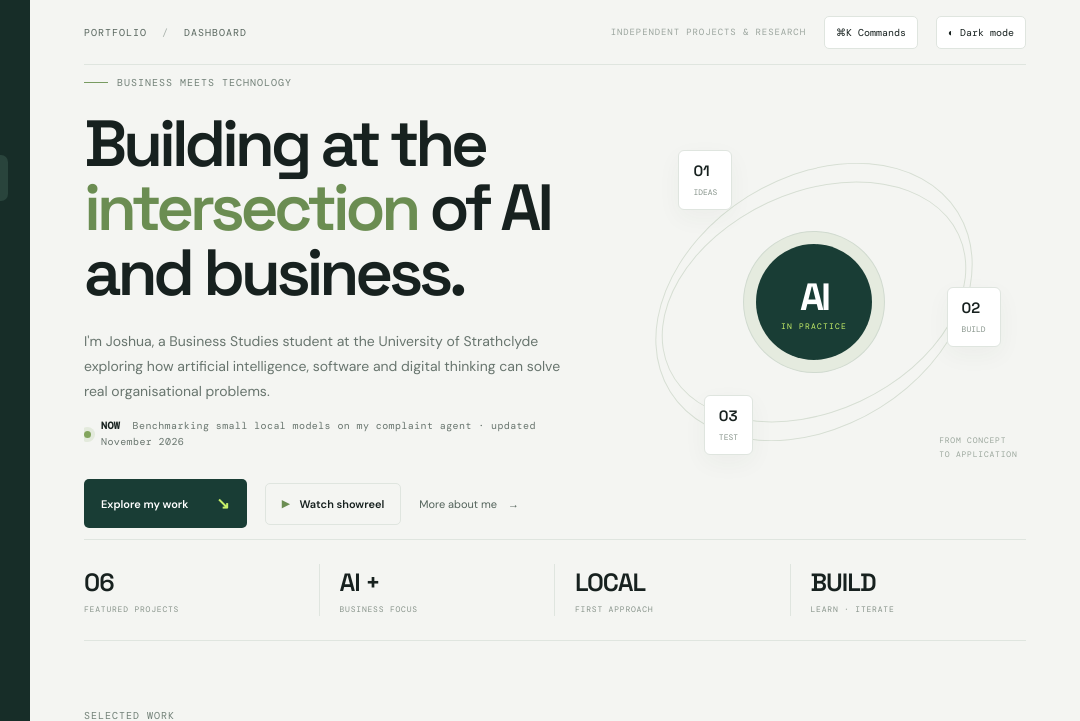
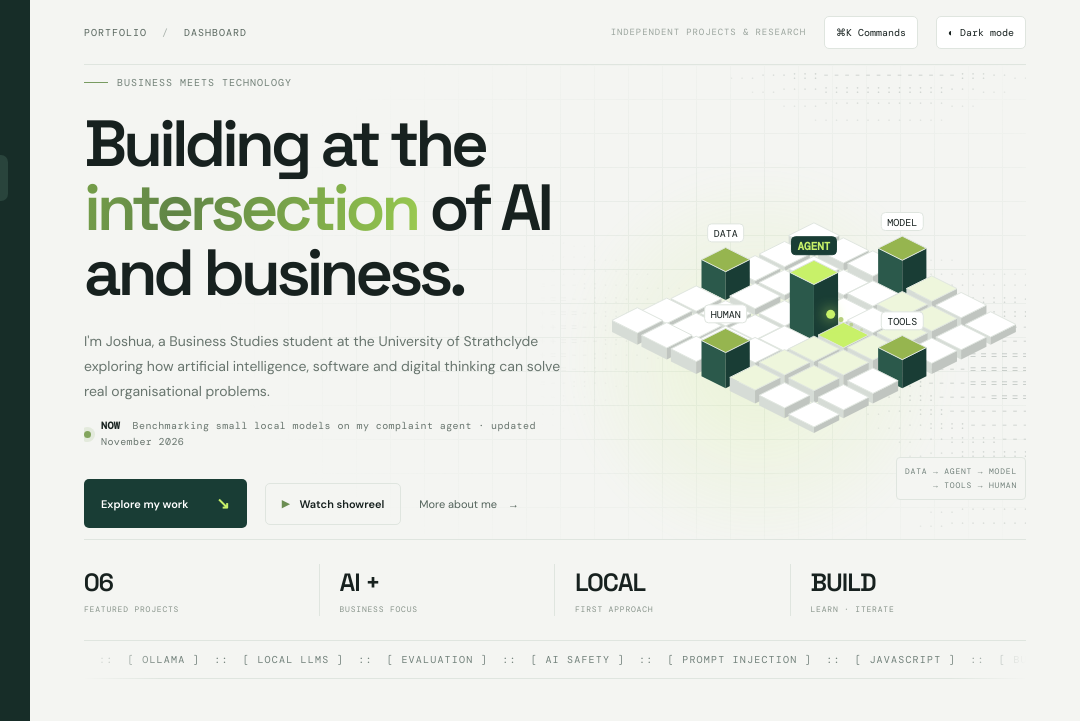
Before and after one commit to joshuat09/portfolio, a plain HTML site: page index.html in a window 1280 px wide. Shown: the top 721 px of the page, 200-1280 px from the left. Drawn offline with nearby package versions, Linux system fonts and the light colour scheme; animation ran at ten frames a second.

Commit message:
Redesign home page: isometric agent diagram, ASCII field and torus, ticker, card tilt, scroll reveals
Co-Authored-By: Claude Opus 5.5 <noreply@anthropic.com>

```diff
--- /dev/null
+++ b/fx.css
@@ -0,0 +1,80 @@
+/* Home-page visual layer, applied only when fx.js has run (body.fx). Remove both files to return to the plain design. */
+
+/* Hero: blueprint grid, ASCII field and the isometric diagram */
+.fx .hero{position:relative;isolation:isolate}
+.fx .hero::before{content:"";position:absolute;inset:0;z-index:-2;pointer-events:none;
+  background-image:linear-gradient(var(--line) 1px,transparent 1px),linear-gradient(90deg,var(--line) 1px,transparent 1px);
+  background-size:34px 34px;opacity:.55;
+  -webkit-mask-image:radial-gradient(ellipse 75% 85% at 70% 50%,#000 30%,transparent 75%);mask-image:radial-gradient(ellipse 75% 85% at 70% 50%,#000 30%,transparent 75%)}
+.fx .hero::after{content:"";position:absolute;right:6%;top:18%;width:420px;height:420px;z-index:-2;pointer-events:none;border-radius:50%;
+  background:radial-gradient(circle,#c8f16933 0%,transparent 65%);filter:blur(10px)}
+.fx-ascii{position:absolute;inset:0;width:100%;height:100%;z-index:-1;pointer-events:none;
+  -webkit-mask-image:linear-gradient(90deg,transparent 0%,transparent 48%,#000 72%,#000 100%);mask-image:linear-gradient(90deg,transparent 0%,transparent 48%,#000 72%,#000 100%)}
+.fx .hero-copy{position:relative;z-index:1}
+.fx .hero-graphic{height:430px;transform:none;overflow:visible}
+.fx-iso{position:absolute;inset:0;width:100%;height:100%}
+.fx .hero-graphic .graphic-caption{right:0;bottom:4%;text-align:right;font-size:8px;line-height:1.8;color:var(--muted);background:var(--bg);padding:6px 8px;border:1px solid var(--line);border-radius:4px}
+
+/* Headline: shimmering accent word */
+.fx .hero h1 em{background:linear-gradient(100deg,#5f8346 0%,#8fbf4d 30%,#c8f169 50%,#8fbf4d 70%,#5f8346 100%);background-size:220% 100%;
+  -webkit-background-clip:text;background-clip:text;color:transparent;animation:fx-shine 7s linear infinite;font-variant-ligatures:none}
+@keyframes fx-shine{to{background-position:-220% 0}}
+
+/* Terminal touches */
+.fx .crumb::after{content:"_";margin-left:2px;color:#6b8d52;animation:fx-blink 1.1s steps(1) infinite}
+@keyframes fx-blink{50%{opacity:0}}
+.fx .section .eyebrow::before,.fx .about .eyebrow::before{content:"//";color:#83a55e;margin-right:2px;letter-spacing:0}
+.fx .primary-btn{position:relative;box-shadow:0 0 0 0 #c8f16900;transition:transform .2s,box-shadow .3s,background .2s}
+.fx .primary-btn:hover{box-shadow:0 10px 30px -8px #6b8d52aa,0 0 0 3px #c8f16955}
+
+/* Metrics: monospace counters with a bracket accent */
+.fx .metrics strong{font-variant-numeric:tabular-nums}
+
+/* Skills ticker */
+.fx-ticker{overflow:hidden;border-bottom:1px solid var(--line);padding:12px 0;font:10px var(--mono);letter-spacing:.12em;color:var(--muted);
+  -webkit-mask-image:linear-gradient(90deg,transparent,#000 8%,#000 92%,transparent);mask-image:linear-gradient(90deg,transparent,#000 8%,#000 92%,transparent)}
+.fx-ticker-run{display:inline-block;white-space:pre;animation:fx-ticker 50s linear infinite}
+.fx-ticker:hover .fx-ticker-run{animation-play-state:paused}
+@keyframes fx-ticker{to{transform:translateX(-50%)}}
+
+/* Project cards: tilt, spotlight and a glowing edge */
+.fx .project-card{position:relative;transform:perspective(1000px) rotateX(var(--rx,0deg)) rotateY(var(--ry,0deg)) translateY(var(--ty,0px));
+  transition:transform .25s ease-out,border-color .25s,box-shadow .3s;will-change:transform}
+.fx .project-card:hover{--ty:-4px;transform:perspective(1000px) rotateX(var(--rx,0deg)) rotateY(var(--ry,0deg)) translateY(var(--ty,0px));
+  border-color:#a9c48f;box-shadow:0 24px 50px -26px #193d3566,0 0 0 1px #c8f16944}
+.fx .project-card::after{content:"";position:absolute;inset:0;pointer-events:none;border-radius:inherit;opacity:0;transition:opacity .3s;
+  background:radial-gradient(420px circle at var(--mx,50%) var(--my,50%),#c8f16926,transparent 45%)}
+.fx .project-card:hover::after{opacity:1}
+.fx .project-visual::after{content:"";position:absolute;inset:0;pointer-events:none;opacity:.35;
+  background:repeating-linear-gradient(0deg,transparent 0 3px,#00000010 3px 4px)}
+
+/* Capabilities: corner brackets on hover */
+.fx .capability{position:relative;transition:border-color .25s,transform .25s}
+.fx .capability:hover{border-color:#a9c48f;transform:translateY(-2px)}
+.fx .capability::before,.fx .capability::after{content:"";position:absolute;width:10px;height:10px;border:1.5px solid #83a55e;opacity:0;transition:opacity .25s}
+.fx .capability::before{top:-1px;left:-1px;border-right:0;border-bottom:0;border-top-left-radius:6px}
+.fx .capability::after{bottom:-1px;right:-1px;border-left:0;border-top:0;border-bottom-right-radius:6px}
+.fx .capability:hover::before,.fx .capability:hover::after{opacity:1}
+
+/* Scroll reveal (uses the separate translate property so it never fights the card tilt) */
+.fx-reveal{opacity:0;translate:0 26px;transition:opacity .7s ease,translate .7s cubic-bezier(.2,.7,.2,1)}
+.fx-reveal.fx-in{opacity:1;translate:0 0}
+
+/* Dark mode */
+body.dark-mode.fx .hero::after{background:radial-gradient(circle,#c8f1691f 0%,transparent 65%)}
+body.dark-mode.fx .project-visual::after{background:repeating-linear-gradient(0deg,transparent 0 3px,#ffffff08 3px 4px)}
+body.dark-mode.fx .hero-graphic .graphic-caption{background:var(--bg)}
+
+@media(max-width:1050px){.fx .hero-graphic{height:380px}}
+@media(max-width:760px){.fx .hero-graphic{height:320px;margin-top:10px}.fx-ascii{-webkit-mask-image:linear-gradient(180deg,transparent 0%,transparent 58%,#000 74%,#000 100%);mask-image:linear-gradient(180deg,transparent 0%,transparent 58%,#000 74%,#000 100%)}.fx .hero::after{width:260px;height:260px;right:-40px;top:auto;bottom:0}}
+@media(prefers-reduced-motion:reduce){
+  .fx .hero h1 em{animation:none}.fx .crumb::after{animation:none}.fx-ticker-run{animation:none}
+  .fx .project-card,.fx .project-card:hover{transform:none}
+}
+@media print{.fx-ticker,.fx-ascii,.fx-iso{display:none!important}.fx .hero h1 em{color:#000;background:none}}
+
+/* ASCII torus */
+.fx-torus{margin:26px 0 0;font:11px/1.05 var(--mono);color:#6b8d52;letter-spacing:.06em;white-space:pre;overflow:hidden;user-select:none}
+body.dark-mode .fx-torus{color:#c8f169}
+@media(max-width:760px){.fx-torus{font-size:9px}}
+@media print{.fx-torus{display:none}}
--- /dev/null
+++ b/fx.js
@@ -0,0 +1,321 @@
+/*
+ * Home-page motion layer: an isometric diagram of the agent pipeline in the hero, an ASCII field behind it,
+ * a decoding headline, count-up metrics, a skills ticker, scroll reveals and tilting project cards.
+ * Everything is decoration on top of the existing page: if this file fails, the page still works.
+ * Respects prefers-reduced-motion (draws one still frame) and pauses when off screen or in a hidden tab.
+ */
+(function () {
+  'use strict';
+  const hero = document.querySelector('.hero');
+  if (!hero) return;
+  document.body.classList.add('fx');
+
+  const reduce = window.matchMedia && matchMedia('(prefers-reduced-motion: reduce)').matches;
+  const finePointer = window.matchMedia && matchMedia('(pointer: fine)').matches;
+  let colours = {};
+  const readColours = () => {
+    const s = getComputedStyle(document.body);
+    const v = n => s.getPropertyValue(n).trim();
+    colours = { ink: v('--ink'), muted: v('--muted'), line: v('--line'), paper: v('--paper'), bg: v('--bg'), green: v('--green') || '#c8f169', dark: document.body.classList.contains('dark-mode') };
+  };
+  readColours();
+  new MutationObserver(readColours).observe(document.body, { attributes: true, attributeFilter: ['class'] });
+
+  /* Runs a draw loop only while its element is on screen and the tab is visible. */
+  function loop(el, draw, fps) {
+    let visible = true, last = 0, raf = 0;
+    const step = now => {
+      raf = 0;
+      if (!visible || document.hidden) return;
+      if (now - last >= 1000 / fps) { last = now; draw(now / 1000); }
+      raf = requestAnimationFrame(step);
+    };
+    const start = () => { if (!raf && !reduce) raf = requestAnimationFrame(step); };
+    if ('IntersectionObserver' in window) {
+      new IntersectionObserver(es => { visible = es[0].isIntersecting; if (visible) start(); }).observe(el);
+    }
+    document.addEventListener('visibilitychange', start);
+    draw(reduce ? 2.2 : 0);
+    start();
+  }
+
+  function sizeCanvas(canvas) {
+    const dpr = Math.min(window.devicePixelRatio || 1, 2);
+    const r = canvas.getBoundingClientRect();
+    canvas.width = Math.max(1, Math.round(r.width * dpr));
+    canvas.height = Math.max(1, Math.round(r.height * dpr));
+    const g = canvas.getContext('2d');
+    g.setTransform(dpr, 0, 0, dpr, 0, 0);
+    return { g, w: r.width, h: r.height };
+  }
+
+  /* ---------- 1. Isometric agent pipeline ---------- */
+  const graphic = document.querySelector('.hero-graphic');
+  if (graphic && graphic.getContext === undefined) {
+    const caption = graphic.querySelector('.graphic-caption');
+    graphic.replaceChildren();
+    graphic.setAttribute('role', 'img');
+    graphic.setAttribute('aria-label', 'Animated isometric diagram: data, a model, tools and a human reviewer connected through a central AI agent');
+    const canvas = document.createElement('canvas');
+    canvas.className = 'fx-iso';
+    canvas.setAttribute('aria-hidden', 'true');
+    graphic.append(canvas);
+    if (caption) { caption.innerHTML = 'DATA → AGENT → MODEL<br>→ TOOLS → HUMAN'; graphic.append(caption); }
+
+    const N = 7, C = 3;
+    const towers = [
+      { x: 0, y: 3, label: 'DATA', h: 30 },
+      { x: 3, y: 0, label: 'MODEL', h: 38 },
+      { x: 6, y: 3, label: 'TOOLS', h: 30 },
+      { x: 3, y: 6, label: 'HUMAN', h: 34 },
+      { x: C, y: C, label: 'AGENT', h: 58, core: true }
+    ];
+    const towerAt = (x, y) => towers.find(t => t.x === x && t.y === y);
+    // The route a request takes: in from data, through the agent to the model and tools, out to a human.
+    const stops = [[0, 3], [3, 3], [3, 0], [3, 3], [6, 3], [3, 3], [3, 6]];
+    const route = [];
+    for (let i = 0; i < stops.length - 1; i++) {
+      const [ax, ay] = stops[i], [bx, by] = stops[i + 1];
+      const n = Math.max(Math.abs(bx - ax), Math.abs(by - ay));
+      for (let k = 0; k < n; k++) route.push([ax + (bx - ax) * k / n, ay + (by - ay) * k / n]);
+    }
+    route.push(stops[stops.length - 1]);
+
+    let view = sizeCanvas(canvas);
+    let pointer = null;
+    addEventListener('resize', () => { view = sizeCanvas(canvas); });
+    hero.addEventListener('pointermove', e => {
+      const r = canvas.getBoundingClientRect();
+      pointer = { x: (e.clientX - r.left) / r.width, y: (e.clientY - r.top) / r.height };
+    });
+    hero.addEventListener('pointerleave', () => { pointer = null; });
+
+    function shade(hex, amt) {
+      const m = /^#?([\da-f]{2})([\da-f]{2})([\da-f]{2})$/i.exec(hex || '');
+      if (!m) return hex;
+      const c = [1, 2, 3].map(i => Math.max(0, Math.min(255, Math.round(parseInt(m[i], 16) * (1 + amt)))));
+      return '#' + c.map(n => n.toString(16).padStart(2, '0')).join('');
+    }
+
+    loop(graphic, t => {
+      const { g, w, h } = view;
+      g.clearRect(0, 0, w, h);
+      const tw = Math.min(w / (N + 0.2), (h - 64) / (N * 0.5 + 1.1) * 2);
+      const th = tw / 2;
+      const ox = w / 2, oy = (h - N * th) / 2 + 30;
+      const at = (x, y) => [ox + (x - y) * tw / 2, oy + (x + y) * th / 2];
+      // The wave's centre drifts in a circle, or follows the pointer.
+      const wx = pointer ? pointer.x * N : C + Math.cos(t * 0.5) * 2.4;
+      const wy = pointer ? pointer.y * N : C + Math.sin(t * 0.5) * 2.4;
+      const ink = colours.ink, line = colours.line, paper = colours.paper, green = colours.green;
+      const sideL = colours.dark ? shade(paper, 0.35) : shade(line, -0.04);
+      const sideR = colours.dark ? shade(paper, 0.12) : shade(line, -0.14);
+
+      const block = (x, y, z, top, left, right, gap) => {
+        const [cx, cy] = at(x + 0.5, y + 0.5);
+        const hw = tw / 2 * gap, hh = th / 2 * gap;
+        const T = cy - z;
+        g.beginPath(); g.moveTo(cx - hw, T); g.lineTo(cx, T + hh); g.lineTo(cx, cy + hh); g.lineTo(cx - hw, cy); g.closePath();
+        g.fillStyle = left; g.fill();
+        g.beginPath(); g.moveTo(cx, T + hh); g.lineTo(cx + hw, T); g.lineTo(cx + hw, cy); g.lineTo(cx, cy + hh); g.closePath();
+        g.fillStyle = right; g.fill();
+        g.beginPath(); g.moveTo(cx, T - hh); g.lineTo(cx + hw, T); g.lineTo(cx, T + hh); g.lineTo(cx - hw, T); g.closePath();
+        g.fillStyle = top; g.fill();
+        g.strokeStyle = line; g.lineWidth = 1; g.stroke();
+        return [cx, T];
+      };
+
+      // Packet position along the route (drawn in depth order with the tiles).
+      const speed = 2.2, p = (t * speed) % route.length;
+      const i0 = Math.floor(p), f = p - i0;
+      const a = route[i0], b = route[Math.min(i0 + 1, route.length - 1)];
+      const px = a[0] + (b[0] - a[0]) * f, py = a[1] + (b[1] - a[1]) * f;
+      const trail = [0, 0.35, 0.7, 1.05].map(d => {
+        const q = ((p - d) % route.length + route.length) % route.length, j = Math.floor(q), ff = q - j;
+        const A = route[j], B = route[Math.min(j + 1, route.length - 1)];
+        return [A[0] + (B[0] - A[0]) * ff, A[1] + (B[1] - A[1]) * ff];
+      });
+      const labels = [];
+
+      for (let s = 0; s <= 2 * (N - 1); s++) {
+        for (let x = 0; x < N; x++) {
+          const y = s - x;
+          if (y < 0 || y >= N) continue;
+          const tower = towerAt(x, y);
+          const d = Math.hypot(x - wx, y - wy);
+          const wave = (Math.sin(d * 1.1 - t * 2.4) + 1) / 2;
+          const near = Math.hypot(x - px, y - py) < 0.9;
+          if (tower) {
+            const bob = tower.core ? Math.sin(t * 2) * 3 : Math.sin(t * 1.6 + x) * 2;
+            const z = tower.h + bob;
+            const lit = near || tower.core;
+            const [cx, top] = block(x, y, z, lit ? green : shade(green, -0.25), '#2b594b', '#193d35', 0.82);
+            labels.push([cx, top - th / 2 - 8, tower.label, tower.core]);
+          } else {
+            const z = 4 + wave * 10;
+            const crest = wave > 0.86;
+            block(x, y, z, near ? green : crest ? (colours.dark ? shade(paper, 0.6) : '#eef6dc') : paper, sideL, sideR, 0.86);
+          }
+          // Draw the packet when the sweep reaches its tile, so tiles in front still cover it.
+          if (Math.round(px) + Math.round(py) === s && Math.round(px) === x) {
+            trail.forEach(([qx, qy], k) => {
+              const [cx, cy] = at(qx + 0.5, qy + 0.5);
+              g.globalAlpha = 1 - k * 0.24;
+              g.fillStyle = k === 0 ? green : shade(green, -0.2);
+              g.shadowColor = green; g.shadowBlur = k === 0 ? 14 : 0;
+              g.beginPath(); g.arc(cx, cy - 26, k === 0 ? 4.5 : 3 - k * 0.5, 0, Math.PI * 2); g.fill();
+              g.shadowBlur = 0; g.globalAlpha = 1;
+            });
+          }
+        }
+      }
+
+      g.textAlign = 'center';
+      labels.forEach(([x, y, text, core]) => {
+        g.font = (core ? '600 11px ' : '10px ') + '"DM Mono", monospace';
+        const wdt = g.measureText(text).width + 12;
+        g.fillStyle = core ? '#193d35' : colours.dark ? '#1b2822' : '#ffffff';
+        g.strokeStyle = core ? '#193d35' : line;
+        g.beginPath(); g.roundRect ? g.roundRect(x - wdt / 2, y - 13, wdt, 18, 4) : g.rect(x - wdt / 2, y - 13, wdt, 18); g.fill(); g.stroke();
+        g.fillStyle = core ? green : ink;
+        g.fillText(text, x, y);
+      });
+    }, 30);
+  }
+
+  /* ---------- 2. ASCII field behind the hero ---------- */
+  const field = document.createElement('canvas');
+  field.className = 'fx-ascii';
+  field.setAttribute('aria-hidden', 'true');
+  hero.prepend(field);
+  let fv = sizeCanvas(field);
+  addEventListener('resize', () => { fv = sizeCanvas(field); });
+  let mouse = null;
+  hero.addEventListener('pointermove', e => { const r = field.getBoundingClientRect(); mouse = [e.clientX - r.left, e.clientY - r.top]; });
+  hero.addEventListener('pointerleave', () => { mouse = null; });
+  const RAMP = ' .·:-=+*#%@';
+  loop(hero, t => {
+    const { g, w, h } = fv;
+    g.clearRect(0, 0, w, h);
+    const cell = 14;
+    g.font = '11px "DM Mono", monospace';
+    g.textAlign = 'center';
+    g.fillStyle = colours.muted;
+    for (let y = cell; y < h; y += cell) {
+      for (let x = cell / 2; x < w; x += cell * 0.75) {
+        let v = Math.sin(x * 0.011 + t * 0.7) + Math.sin(y * 0.017 - t * 0.5) + Math.sin((x + y) * 0.008 + t * 0.35);
+        v = (v + 3) / 6;
+        if (mouse) { const d = Math.hypot(x - mouse[0], y - mouse[1]); if (d < 120) v += (1 - d / 120) * 0.5; }
+        if (v < 0.46) continue;
+        const ch = RAMP[Math.min(RAMP.length - 1, Math.floor((v - 0.46) / 0.54 * RAMP.length))];
+        g.globalAlpha = Math.min(0.6, (v - 0.42) * 1.3);
+        g.fillText(ch, x, y);
+      }
+    }
+    g.globalAlpha = 1;
+  }, 14);
+
+  /* ---------- 2b. Spinning ASCII torus in the About section ---------- */
+  const aboutHead = document.querySelector('.about > div:first-child');
+  if (aboutHead) {
+    const pre = document.createElement('pre');
+    pre.className = 'fx-torus';
+    pre.setAttribute('aria-hidden', 'true');
+    aboutHead.append(pre);
+    const W = 46, H = 20, shades = '.,-~:;=!*#$@';
+    loop(pre, t => {
+      const A = t * 0.9, B = t * 0.45;
+      const out = new Array(W * H).fill(' '), z = new Array(W * H).fill(0);
+      const cA = Math.cos(A), sA = Math.sin(A), cB = Math.cos(B), sB = Math.sin(B);
+      for (let j = 0; j < 6.28; j += 0.07) {
+        const ct = Math.cos(j), st = Math.sin(j);
+        for (let i = 0; i < 6.28; i += 0.02) {
+          const sp = Math.sin(i), cp = Math.cos(i);
+          const hh = ct + 2, D = 1 / (sp * hh * sA + st * cA + 5);
+          const tt = sp * hh * cA - st * sA;
+          const x = Math.floor(W / 2 + W * 0.32 * D * (cp * hh * cB - tt * sB));
+          const y = Math.floor(H / 2 + H * 0.5 * D * (cp * hh * sB + tt * cB));
+          const o = x + W * y;
+          const L = Math.floor(8 * ((st * sA - sp * ct * cA) * cB - sp * ct * sA - st * cA - cp * ct * sB));
+          if (y >= 0 && y < H && x >= 0 && x < W && D > z[o]) { z[o] = D; out[o] = shades[Math.max(0, L)]; }
+        }
+      }
+      let text = '';
+      for (let r = 0; r < H; r++) text += out.slice(r * W, r * W + W).join('') + '\n';
+      pre.textContent = text;
+    }, 20);
+  }
+
+  /* ---------- 3. Decoding headline ---------- */
+  const em = hero.querySelector('h1 em');
+  if (em && !reduce) {
+    const target = em.textContent, glyphs = '01<>/\\{}[]#*+=';
+    em.setAttribute('aria-label', target);
+    let frame = 0;
+    const id = setInterval(() => {
+      frame++;
+      em.textContent = target.split('').map((c, i) => (i < frame / 2 ? c : glyphs[Math.floor(Math.random() * glyphs.length)])).join('');
+      if (frame / 2 >= target.length) { clearInterval(id); em.textContent = target; em.removeAttribute('aria-label'); }
+    }, 40);
+  }
+
+  /* ---------- 4. Count-up metrics ---------- */
+  document.querySelectorAll('.metrics strong').forEach(el => {
+    const m = /^(\d+)$/.exec(el.textContent.trim());
+    if (!m || reduce) return;
+    const end = Number(m[1]), pad = m[1].length;
+    let n = 0;
+    el.textContent = '0'.padStart(pad, '0');
+    const io = new IntersectionObserver(es => {
+      if (!es[0].isIntersecting) return;
+      io.disconnect();
+      const id = setInterval(() => { n++; el.textContent = String(n).padStart(pad, '0'); if (n >= end) clearInterval(id); }, 90);
+    });
+    io.observe(el);
+  });
+
+  /* ---------- 5. Skills ticker ---------- */
+  const metrics = document.querySelector('.metrics');
+  if (metrics) {
+    const words = ['AGENTIC AI', 'PYTHON', 'OLLAMA', 'LOCAL LLMS', 'EVALUATION', 'AI SAFETY', 'PROMPT INJECTION', 'JAVASCRIPT', 'BUSINESS ANALYTICS', 'STRATEGY', 'HUMAN OVERSIGHT'];
+    const strip = document.createElement('div');
+    strip.className = 'fx-ticker';
+    strip.setAttribute('aria-hidden', 'true');
+    const run = document.createElement('div');
+    run.className = 'fx-ticker-run';
+    const text = words.map(w => '[ ' + w + ' ]').join('  ::  ') + '  ::  ';
+    run.textContent = text + text;
+    strip.append(run);
+    metrics.after(strip);
+  }
+
+  /* ---------- 6. Scroll reveals ---------- */
+  if ('IntersectionObserver' in window && !reduce) {
+    const items = document.querySelectorAll('.section-heading, .project-card, .capability, .about > *, .metrics > div');
+    const io = new IntersectionObserver(es => es.forEach(e => {
+      if (!e.isIntersecting) return;
+      e.target.classList.add('fx-in');
+      io.unobserve(e.target);
+    }), { rootMargin: '0px 0px -8% 0px' });
+    items.forEach((el, i) => {
+      el.classList.add('fx-reveal');
+      el.style.transitionDelay = (i % 4) * 70 + 'ms';
+      io.observe(el);
+    });
+  }
+
+  /* ---------- 7. Tilting cards with a spotlight ---------- */
+  if (finePointer && !reduce) {
+    document.querySelectorAll('.project-card').forEach(card => {
+      card.addEventListener('pointermove', e => {
+        const r = card.getBoundingClientRect();
+        const x = (e.clientX - r.left) / r.width, y = (e.clientY - r.top) / r.height;
+        card.style.setProperty('--mx', x * 100 + '%');
+        card.style.setProperty('--my', y * 100 + '%');
+        card.style.setProperty('--rx', (0.5 - y) * 5 + 'deg');
+        card.style.setProperty('--ry', (x - 0.5) * 6 + 'deg');
+      });
+      card.addEventListener('pointerleave', () => { card.style.setProperty('--rx', '0deg'); card.style.setProperty('--ry', '0deg'); });
+    });
+  }
+})();
--- a/index.html
+++ b/index.html
@@ -36,6 +36,7 @@
   <link rel="preconnect" href="https://fonts.gstatic.com" crossorigin>
   <link href="https://fonts.googleapis.com/css2?family=DM+Mono:wght@400;500&family=DM+Sans:wght@400;500;600;700&family=Space+Grotesk:wght@500;600;700&display=swap" rel="stylesheet">
   <link rel="stylesheet" href="style.css">
+  <link rel="stylesheet" href="fx.css">
 </head>
 <body>
   <a class="skip-link" href="#main-content">Skip to main content</a>
@@ -151,6 +152,7 @@
   </dialog>
   <script src="site-config.js"></script>
   <script src="script.js"></script>
+  <script src="fx.js"></script>
   <script src="contact.js"></script>
   <script src="demo/complaint-data.js"></script>
   <script src="demo/jobfinder-data.js"></script>
```
